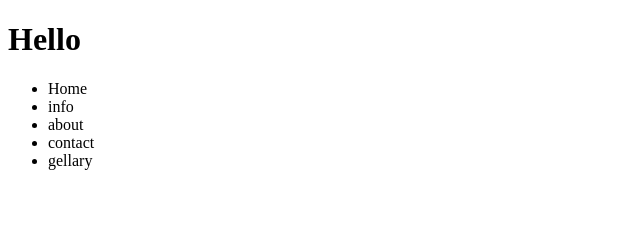
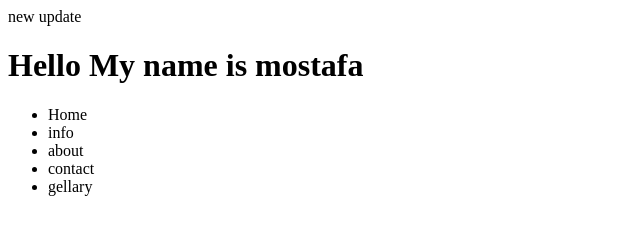
Before and after one commit to Mostafa-Aljazar/project-test, a plain HTML site: page index.html in a window 1280 px wide. Shown: the whole page, without its empty margins (0-640 px from the left). Drawn offline with Linux system fonts and the light colour scheme.

Commit message:
create a new update branch

```diff
--- a/index.html
+++ b/index.html
@@ -9,7 +9,8 @@
 </head>
 
 <body>
-    <h1>Hello</h1>
+    <div>new update </div>
+    <h1>Hello My name is mostafa </h1>
     <header>
         <nav>
             <ul>
```
